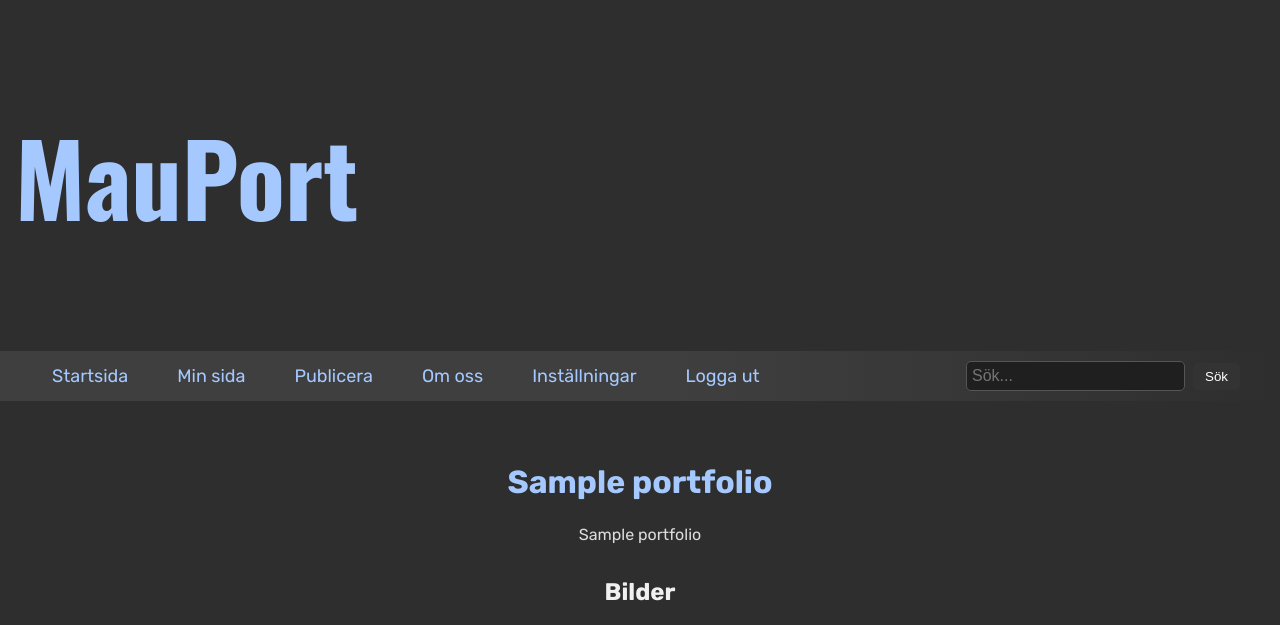
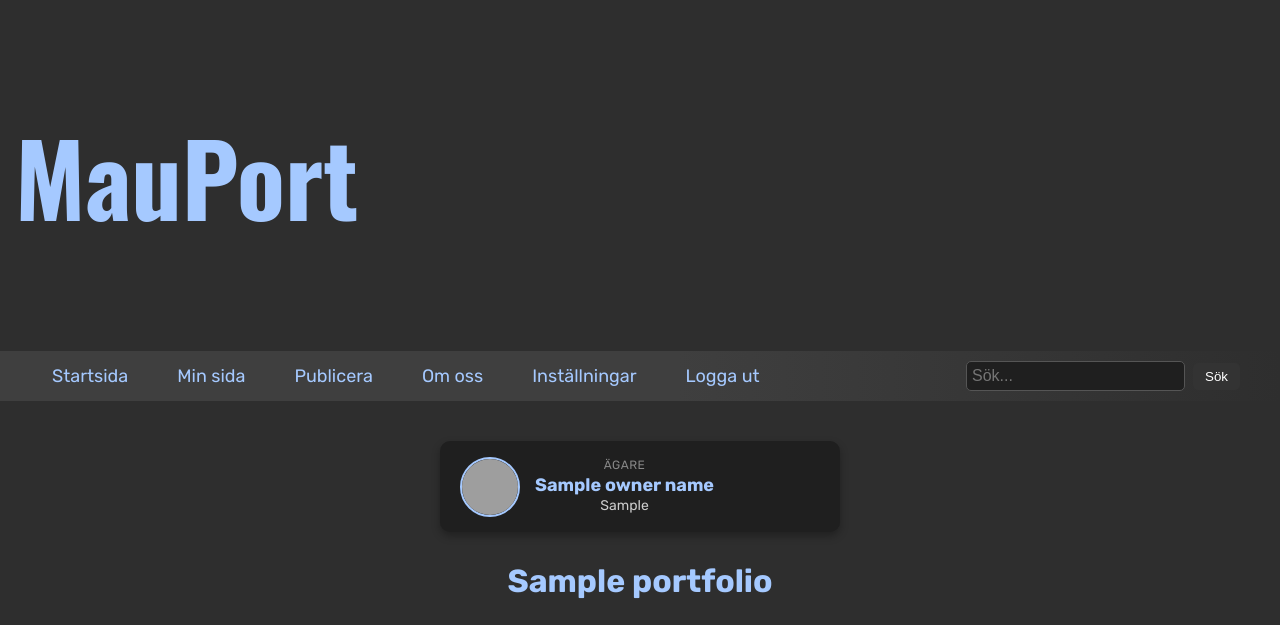
Before and after one commit to DABZEN8/MauPort, a Flask app: template templates/portfolio.html in a window 1280 px wide. Shown: the top 625 px of the page. Run offline with Flask 3, Linux system fonts and the light colour scheme; the template is opened without the code that fills it: most values are stand-ins (such as "Sample title", 1, 10 or a date in 2020); some libraries are stand-ins or nearby versions; grey boxes are pictures that could not be loaded.

Commit message:
Profilkort nu skapad i portfolio.html
-Skapat HTML-struktur för profilkort
-Skapat CSS för profilkort
-Korrigerat Tillbaka-knappen så att den leder till index.html

Back-end:
portfolio.py har justerats och dokumenterats med en beskrivning.
-Information om användare som äger portfolion hämtas och kallas i portfolio.html inne i profilkorten.

```diff
--- a/static/portfolio.css
+++ b/static/portfolio.css
@@ -175,3 +175,99 @@ footer h4 {
   background-color: #dce9ff;
   transform: translateY(-2px);
 }
+
+/* Mini-profilkort överst i portfolio.html */
+.owner-mini-card {
+  display: flex;
+  align-items: center;
+  background-color: #1f1f1f;
+  padding: 15px 20px;
+  border-radius: 10px;
+  box-shadow: 0 4px 8px rgba(0,0,0,0.3);
+  margin-bottom: 30px;
+  max-width: 400px;
+  margin-left: auto;
+  margin-right: auto;
+}
+
+.mini-profile-pic {
+  width: 60px;
+  height: 60px;
+  border-radius: 50%;
+  object-fit: cover;
+  margin-right: 15px;
+  border: 2px solid #A5C9FF;
+}
+
+.owner-info p {
+  margin: 2px 0;
+  line-height: 1.2;
+}
+
+.owner-role {
+  font-size: 12px;
+  color: #888;
+  text-transform: uppercase;
+  letter-spacing: 0.5px;
+}
+
+.owner-name {
+  font-size: 18px;
+  font-weight: bold;
+  color: #A5C9FF;
+}
+
+.owner-program {
+  font-size: 14px;
+  color: #ccc;
+}
+
+/* Stort profilkort i slutet av sidan */
+.owner-full-card {
+  text-align: center;
+  margin-top: 60px;
+  padding: 30px;
+  background-color: #1f1f1f;
+  border-radius: 12px;
+  box-shadow: 0 4px 12px rgba(0,0,0,0.4);
+  max-width: 500px;
+  margin-left: auto;
+  margin-right: auto;
+}
+
+.full-profile-pic {
+  width: 120px;
+  height: 120px;
+  border-radius: 50%;
+  object-fit: cover;
+  border: 3px solid #A5C9FF;
+  box-shadow: 0 0 10px rgba(0,0,0,0.5);
+  margin-bottom: 15px;
+}
+
+.owner-full-card h2 {
+  margin: 10px 0 5px;
+  font-size: 22px;
+  color: #A5C9FF;
+}
+
+.owner-full-card p {
+  color: #ccc;
+  font-size: 16px;
+  margin-bottom: 15px;
+}
+
+.profile-button {
+  display: inline-block;
+  background-color: #A5C9FF;
+  color: #1f1f1f;
+  font-size: 15px;
+  padding: 10px 20px;
+  border-radius: 8px;
+  text-decoration: none;
+  transition: background-color 0.3s ease;
+}
+
+.profile-button:hover {
+  background-color: #dce9ff;
+}
--- a/templates/portfolio.html
+++ b/templates/portfolio.html
@@ -32,6 +32,16 @@
 </nav>
 
 <main>
+    <!-- Profilkort överst -->
+    <section class="owner-mini-card">
+        <img src="{{ url_for('static', filename=owner_pic) }}" alt="Profilbild" class="mini-profile-pic">
+        <div class="owner-info">
+            <p class="owner-role">ÄGARE</p>
+            <p class="owner-name">{{ owner_name }}</p>
+            <p class="owner-program">{{ owner_program }}</p>
+        </div>
+    </section>
+
     <div class="content">
       <div class="caption-grid">
         <h1 style="color: #A5C9FF;">{{ portfolio[0] }}</h1>
@@ -76,12 +86,19 @@
       </section>
       {% endif %}
 
+      <!-- Större profilkort i slutet -->
+      <section class="owner-full-card">
+        <img src="{{ url_for('static', filename=owner_pic) }}" alt="Profilbild" class="full-profile-pic">
+        <h2>{{ owner_name }}</h2>
+        <p>{{ owner_program }}</p>
+        <a href="/profile/{{ owner_id }}" class="profile-button">Besök profil</a>
+      </section>
+
       <div class="caption-grid" style="margin-top: 40px;">
-        <a href="/profile" class="profile-button" style="width: 300px;">← Tillbaka till Min Sida</a>
+        <a href="/" class="profile-button" style="width: 300px;">&larr; Tillbaka till startsidan</a>
       </div>
     </div>
-  </main>
-
+</main>
 
 <footer>
     <h4>© 2025 MauPort. All rights reserved.</h4>
```
Also changed, not shown: portfolio.py (+42 -26 lines).
